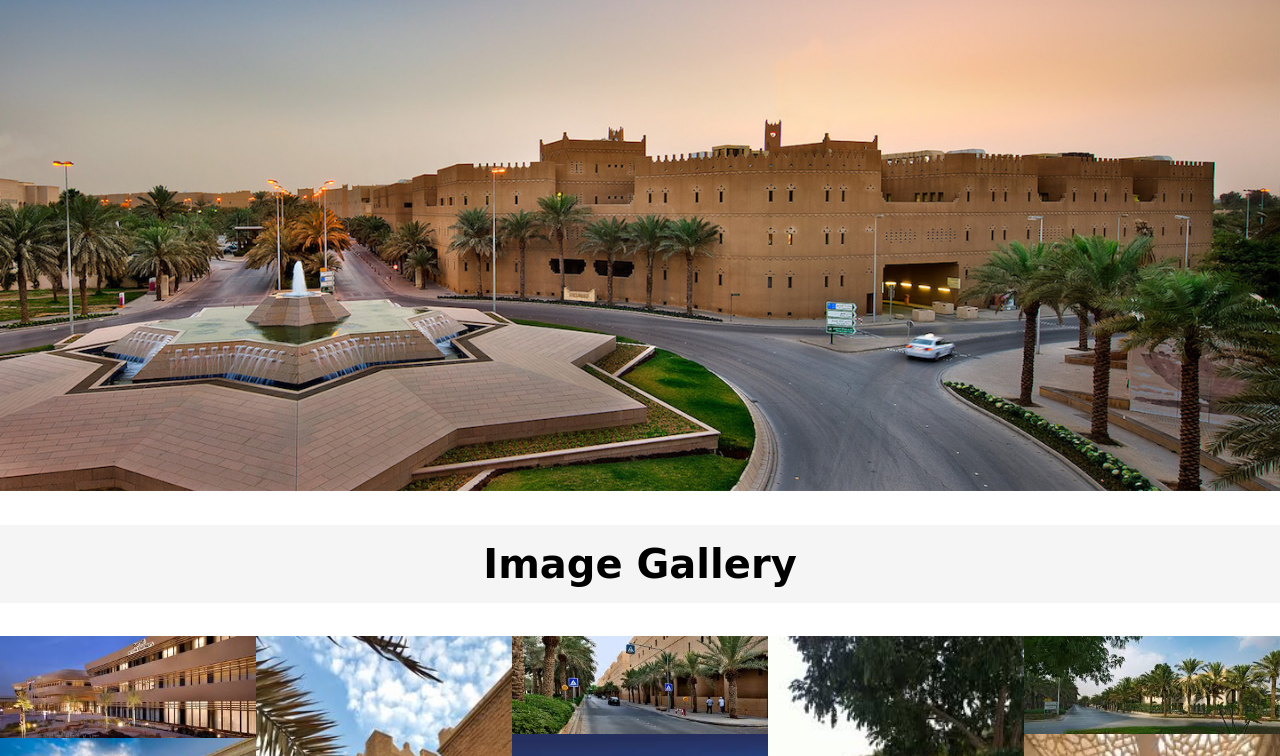
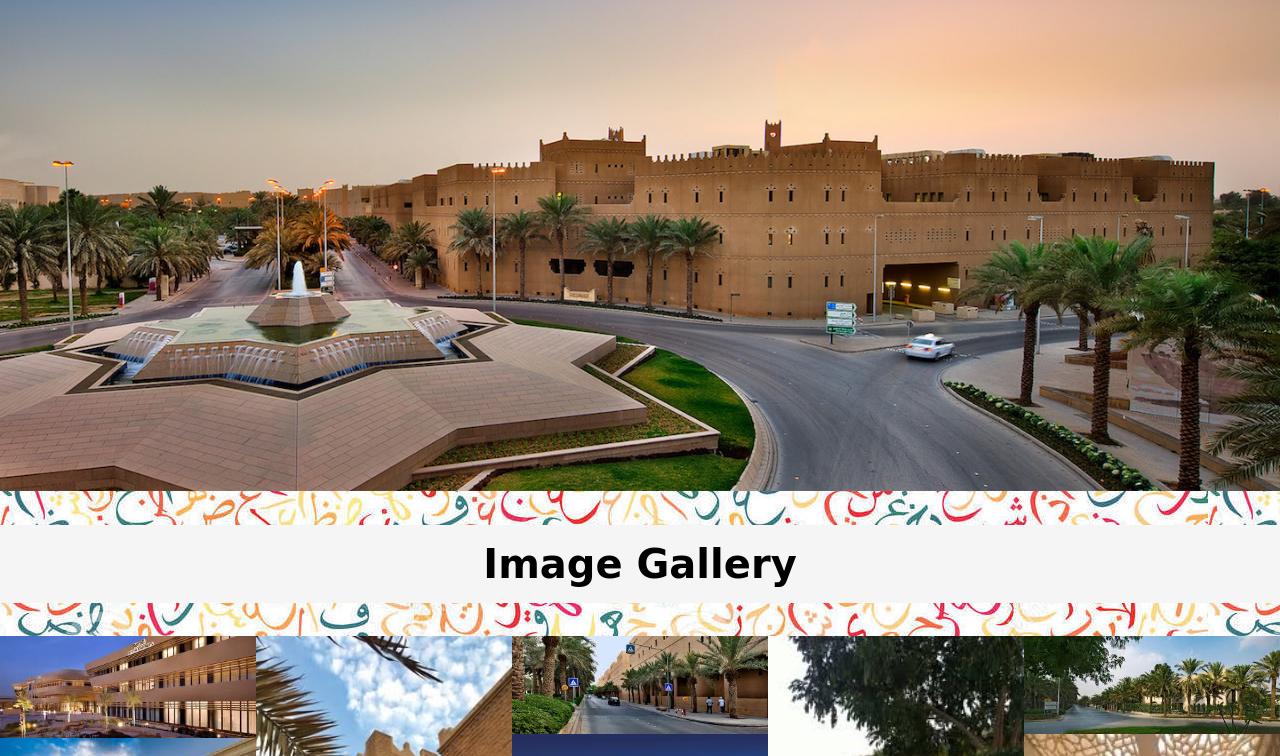
Before and after one commit to chaudhryna/dq-project, a plain HTML site: page index.html in a window 1280 px wide. Shown: the part 210-966 px from the top of the page. Drawn offline with Linux system fonts and the light colour scheme; the site is published under a folder, as on GitHub Pages, so addresses that start at the root find nothing; a web font is replaced by a local one.

Commit message:
Update style.css
Working on path for background image.

```diff
--- a/css/style.css
+++ b/css/style.css
@@ -1,7 +1,7 @@
 body {
     margin: 0;
     font-family: 'Roboto', sans-serif;
-    background: url(/images/arabic-background.jpg);
+    background: url(../images/arabic-background.jpg);
 }
 
 /*  Typography */
```
